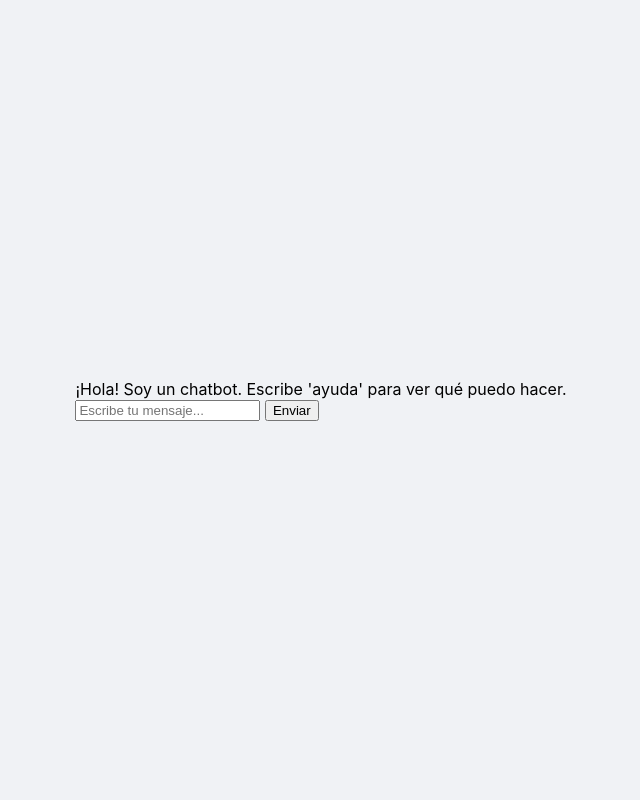
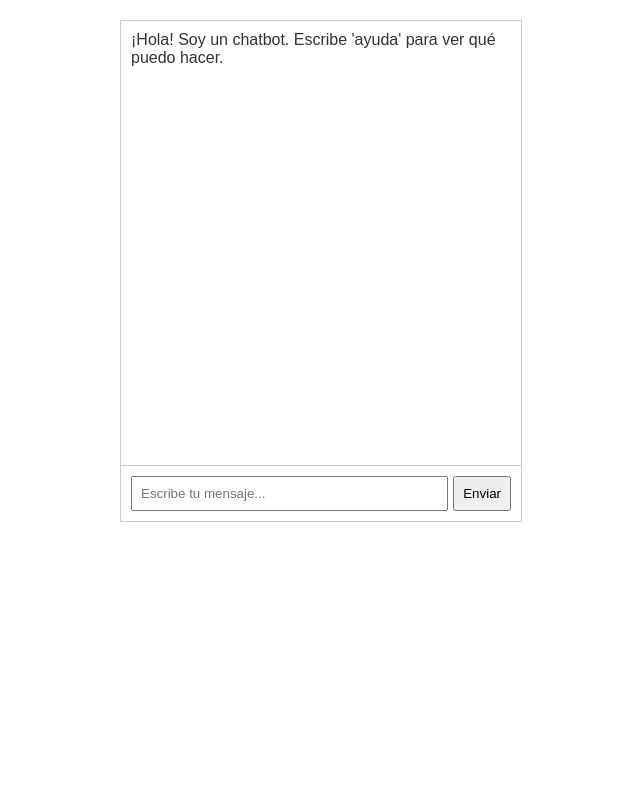
Before and after one commit to fer3010/avance-tecnologico, a Flask app: page / in a window 1280 px wide. Shown: the whole page, without its empty margins (319-959 px from the left). Run offline with Flask 3, Linux system fonts and the light colour scheme.

Commit message:
Refactor estilos CSS para el chatbot, mejorando la estructura y simplificando el código

```diff
--- a/chatboot/static/css/style.css
+++ b/chatboot/static/css/style.css
@@ -1,104 +1,40 @@
-/* Estilos generales para el cuerpo del documento */
 body {
-    font-family: -apple-system, BlinkMacSystemFont, "Segoe UI", Roboto, Helvetica, Arial, sans-serif;
-    background-color: #f0f2f5;
-    display: flex;
-    justify-content: center;
-    align-items: center;
-    height: 100vh;
-    margin: 0;
+    font-family: Arial, sans-serif;
 }
-
-/* Contenedor principal del chatbot */
-.chatbot-container {
-    width: 100%;
-    max-width: 400px;
-    height: 600px;
-    border-radius: 10px;
-    box-shadow: 0 4px 12px rgba(0, 0, 0, 0.1);
-    background-color: #fff;
+#chat-container {
+    width: 400px;
+    height: 500px;
+    border: 1px solid #ccc;
+    margin: 20px auto;
     display: flex;
     flex-direction: column;
-    overflow: hidden;
 }
-
-/* Encabezado del chatbot */
-.chatbot-header {
-    background-color: #007bff;
-    color: #fff;
-    padding: 15px;
-    text-align: center;
-    border-top-left-radius: 10px;
-    border-top-right-radius: 10px;
-    font-size: 1.2em;
-    font-weight: bold;
+#chat-log {
+    flex-grow: 1;
+    padding: 10px;
+    overflow-y: auto;
 }
-
-/* Área de mensajes (el cuerpo del chat) */
-.chatbot-messages {
-    flex: 1;
-    padding: 20px;
-    overflow-y: auto;
-    display: flex;
-    flex-direction: column;
-    gap: 10px;
-}
-
-/* Estilo para los mensajes del usuario */
-.message.user {
-    align-self: flex-end;
-    background-color: #007bff;
-    color: #fff;
-    padding: 10px 15px;
-    border-radius: 15px 15px 0 15px;
-    max-width: 80%;
-}
-
-/* Estilo para los mensajes del bot */
-.message.bot {
-    align-self: flex-start;
-    background-color: #e9ecef;
-    color: #333;
-    padding: 10px 15px;
-    border-radius: 15px 15px 15px 0;
-    max-width: 80%;
-}
-
-/* Contenedor del área de entrada de texto */
-.chatbot-input-area {
+#user-input-form {
     display: flex;
     padding: 10px;
-    border-top: 1px solid #dee2e6;
+    border-top: 1px solid #ccc;
 }
-
-/* Campo de texto para escribir mensajes */
-.chatbot-input {
-    flex: 1;
-    border: 1px solid #ced4da;
-    border-radius: 20px;
-    padding: 10px 15px;
-    font-size: 1em;
-    outline: none;
-    transition: border-color 0.3s;
+#user-input {
+    flex-grow: 1;
+    padding: 8px;
 }
-
-.chatbot-input:focus {
-    border-color: #007bff;
+#send-btn {
+    padding: 8px;
+    margin-left: 5px;
 }
-
-/* Botón para enviar mensajes */
-.chatbot-send-btn {
-    border: none;
-    background-color: #007bff;
-    color: #fff;
-    padding: 10px 20px;
-    margin-left: 10px;
-    border-radius: 20px;
-    cursor: pointer;
-    font-weight: bold;
-    transition: background-color 0.3s;
+.message {
+    margin-bottom: 10px;
 }
-
-.chatbot-send-btn:hover {
-    background-color: #0056b3;
+.user-message {
+    text-align: right;
+    color: #007bff;
 }
+.bot-message {
+    text-align: left;
+    color: #333;
+}
```
